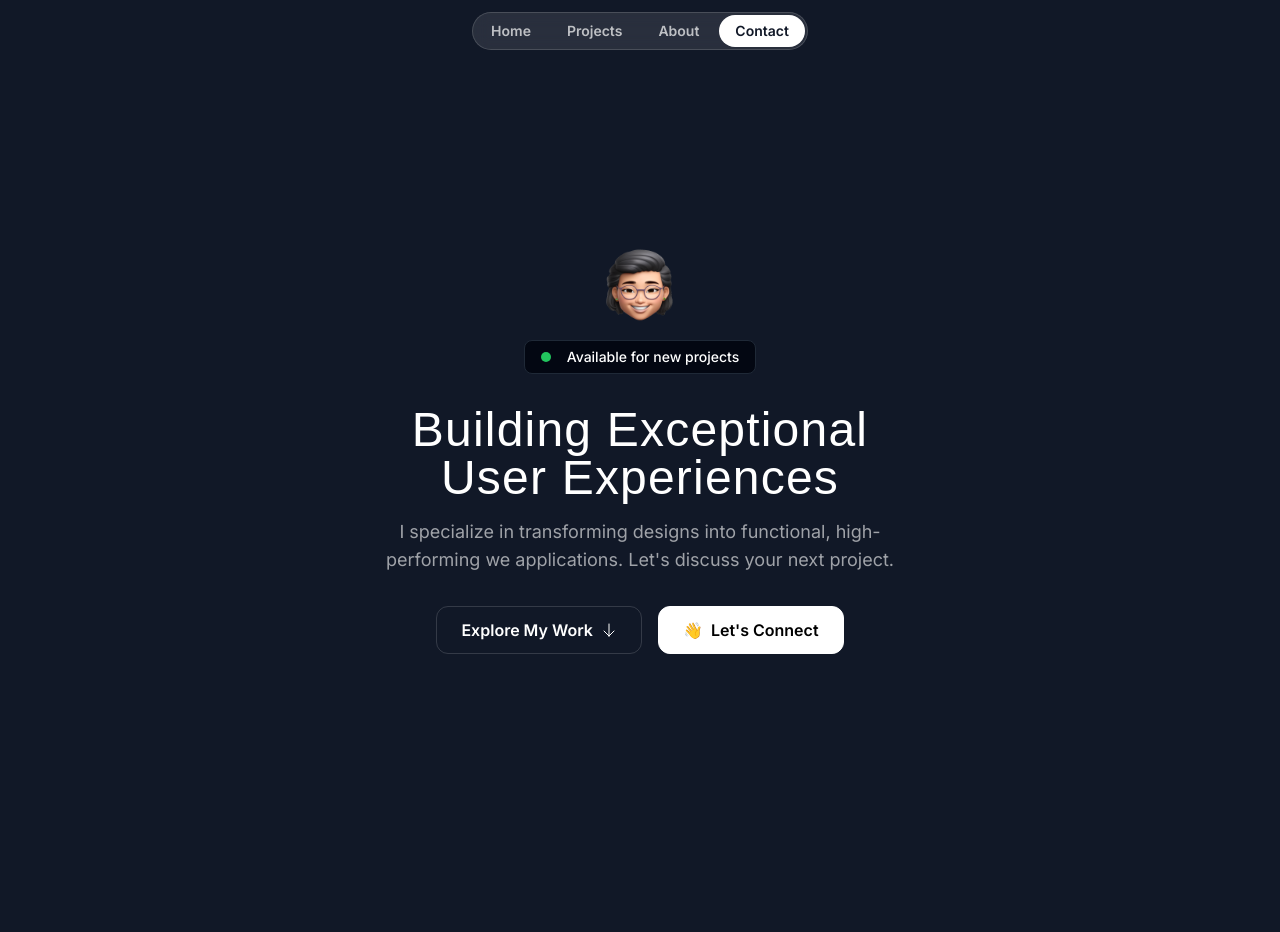
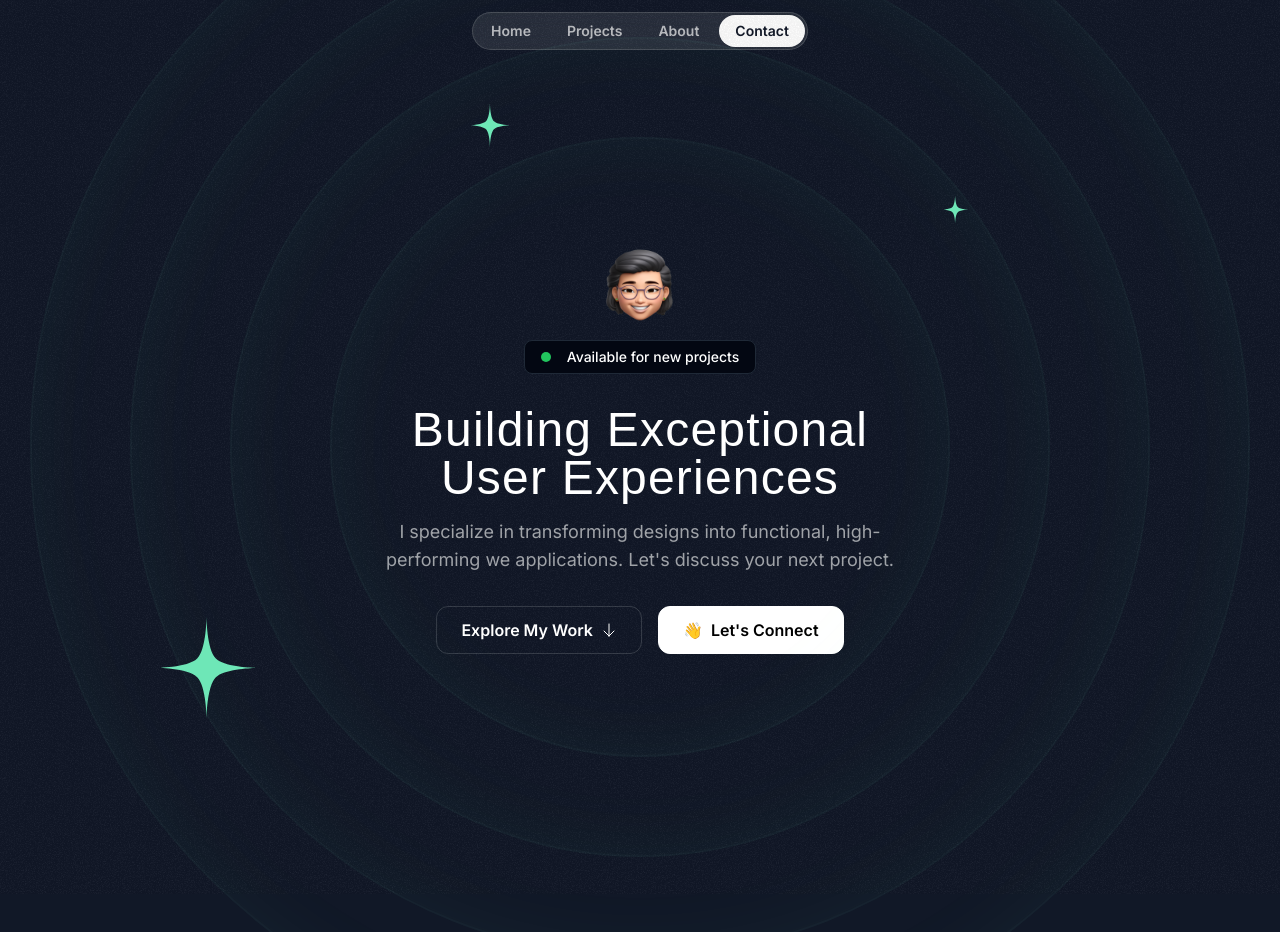
Before and after one commit to SainaFirooz/portfolio, a Next.js app: page / in a window 1280 px wide. Shown: the top 932 px of the page. Before the commit the page ends 894 px from the top, so only its background shows below. Built offline with nearby package versions, Linux system fonts and the light colour scheme; a web font is replaced by a local one.

Commit message:
3 hero orbits added with 3 stars

```diff
--- a/src/sections/Hero.tsx
+++ b/src/sections/Hero.tsx
@@ -1,10 +1,30 @@
 import memojiImage from "@/assets/images/memoji-avatar-4.png";
 import Image from "next/image";
 import ArrowDown from "@/assets/icons/arrow-down.svg";
+import grainImage from "@/assets/images/grain.jpg";
+import StarIcon from "@/assets/icons/star.svg";
+import { HeroOrbit } from "@/components/HeroOrbit";
 
 export const HeroSection = () => {
   return (
-    <div className="py-32 md:py-48 lg:py-60">
+    <div className="py-32 md:py-48 lg:py-60 relative z-0 overflow-x-clip">
+      <div
+        className="absolute inset-0 -z-30 opacity-5"
+        style={{ backgroundImage: `url(${grainImage.src})` }}
+      ></div>
+      <div className="size-[620px] hero-ring"></div>
+      <div className="size-[820px] hero-ring"></div>
+      <div className="size-[1020px] hero-ring"></div>
+      <div className="size-[1220px] hero-ring"></div>
+      <HeroOrbit size={800} rotation={-72}>
+        <StarIcon className="size-28 text-emerald-300" />
+      </HeroOrbit>
+      <HeroOrbit size={550} rotation={20}>
+        <StarIcon className="size-12 text-emerald-300" />
+      </HeroOrbit>
+      <HeroOrbit size={590} rotation={98}>
+        <StarIcon className="size-8 text-emerald-300" />
+      </HeroOrbit>
       <div className="container">
         <div className="flex flex-col items-center">
           <Image
```
